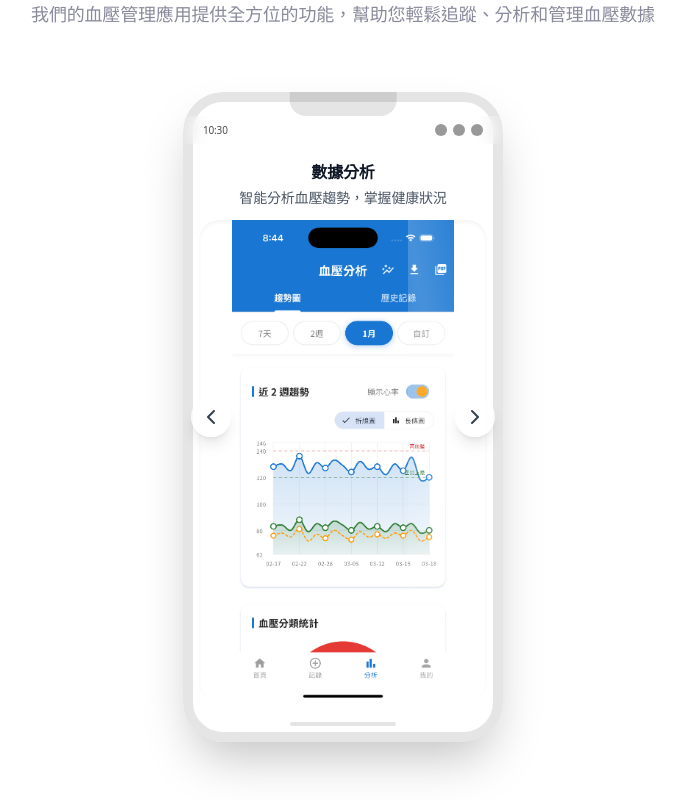
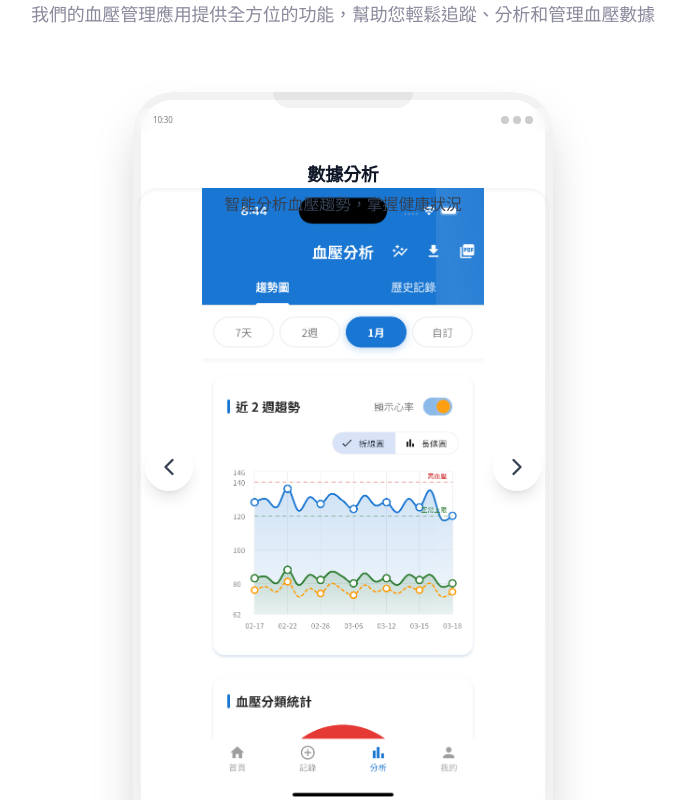
Before and after one commit to firstfu/blood-pressure-web, a Next.js app: page / in a window 1280 px wide. Shown: the part 3140-3940 px from the top of the page, without its empty margins (297-983 px from the left). Built offline with nearby package versions, Linux system fonts and the light colour scheme; a web font is replaced by a local one.

Commit message:
修正：更新 package.json 和 package-lock.json，新增 @vercel/analytics 套件
- 在 package.json 和 package-lock.json 中新增 @vercel/analytics 版本 1.5.0，以支援分析功能
- 調整 AppScreenshotCarousel 和 FeaturesSection 的樣式，改善視覺效果與使用者體驗

```diff
--- a/app/components/AppScreenshotCarousel.tsx
+++ b/app/components/AppScreenshotCarousel.tsx
@@ -82,26 +82,26 @@ export default function AppScreenshotCarousel() {
   return (
     <div className="relative w-full h-full flex flex-col">
       {/* 模擬手機框架 */}
-      <div className="absolute inset-0 rounded-[2.5rem] border-[10px] border-black/10 dark:border-white/10 shadow-xl z-0"></div>
+      <div className="absolute inset-0 rounded-[2.5rem] border-[8px] border-black/5 dark:border-white/5 shadow-xl z-0"></div>
 
       {/* 上方圓角缺口 */}
-      <div className="absolute top-0 left-1/2 -translate-x-1/2 w-1/3 h-6 bg-black/10 dark:bg-white/10 rounded-b-lg z-20"></div>
+      <div className="absolute top-0 left-1/2 -translate-x-1/2 w-1/3 h-4 bg-black/5 dark:bg-white/5 rounded-b-lg z-20"></div>
 
       {/* 頂部狀態欄 */}
-      <div className="absolute top-6 left-0 right-0 h-7 bg-gradient-to-b from-white/5 to-transparent dark:from-black/10 dark:to-transparent backdrop-blur-sm z-10">
+      <div className="absolute top-4 left-0 right-0 h-6 bg-gradient-to-b from-white/5 to-transparent dark:from-black/5 dark:to-transparent backdrop-blur-sm z-10">
         <div className="flex justify-between items-center px-5 h-full">
-          <div className="text-[10px] font-medium text-black/70 dark:text-white/70">10:30</div>
-          <div className="flex space-x-1.5">
-            <div className="w-3 h-3 rounded-full bg-black/40 dark:bg-white/40"></div>
-            <div className="w-3 h-3 rounded-full bg-black/40 dark:bg-white/40"></div>
-            <div className="w-3 h-3 rounded-full bg-black/40 dark:bg-white/40"></div>
+          <div className="text-[8px] font-medium text-black/50 dark:text-white/50">10:30</div>
+          <div className="flex space-x-1">
+            <div className="w-2 h-2 rounded-full bg-black/20 dark:bg-white/20"></div>
+            <div className="w-2 h-2 rounded-full bg-black/20 dark:bg-white/20"></div>
+            <div className="w-2 h-2 rounded-full bg-black/20 dark:bg-white/20"></div>
           </div>
         </div>
       </div>
 
       {/* 標題和描述 */}
       <motion.div
-        className="absolute top-14 left-0 right-0 z-10 px-6 py-3"
+        className="absolute top-14 left-0 right-0 z-20 px-6 py-3"
         initial={{ opacity: 0, y: -10 }}
         animate={{ opacity: 1, y: 0 }}
         exit={{ opacity: 0, y: -10 }}
@@ -112,7 +112,7 @@ export default function AppScreenshotCarousel() {
           initial={{ opacity: 0 }}
           animate={{ opacity: 1 }}
           exit={{ opacity: 0 }}
-          className="text-base font-semibold text-gray-900 dark:text-gray-100 text-center"
+          className="text-lg font-bold text-gray-900 dark:text-gray-100 text-center"
         >
           {screenshots[currentIndex].title}
         </motion.h3>
@@ -121,14 +121,14 @@ export default function AppScreenshotCarousel() {
           initial={{ opacity: 0 }}
           animate={{ opacity: 1 }}
           exit={{ opacity: 0 }}
-          className="text-sm text-gray-600 dark:text-gray-300 text-center mt-1"
+          className="text-base text-gray-700 dark:text-gray-300 text-center mt-1"
         >
           {screenshots[currentIndex].description}
         </motion.p>
       </motion.div>
 
       {/* 截圖展示區 */}
-      <div className="relative w-full h-full overflow-hidden pt-32 pb-10 px-4">
+      <div className="relative w-full h-full overflow-hidden pt-24 pb-10 px-1">
         <AnimatePresence mode="wait">
           <motion.div
             key={currentIndex}
@@ -142,11 +142,19 @@ export default function AppScreenshotCarousel() {
             }}
             className="w-full h-full relative rounded-xl overflow-hidden shadow-inner"
           >
-            <Image src={screenshots[currentIndex].image} alt={screenshots[currentIndex].title} fill className="object-contain" priority />
+            <Image
+              src={screenshots[currentIndex].image}
+              alt={screenshots[currentIndex].title}
+              fill
+              className="object-contain"
+              sizes="(max-width: 768px) 100vw, 50vw"
+              quality={100}
+              priority
+            />
 
             {/* 螢幕反光效果 */}
             <motion.div
-              className="absolute inset-0 bg-gradient-to-tr from-transparent via-white/20 to-transparent"
+              className="absolute inset-0 bg-gradient-to-tr from-transparent via-white/10 to-transparent"
               initial={{ left: "-100%" }}
               animate={{
                 left: ["100%", "-100%"],
@@ -165,33 +173,35 @@ export default function AppScreenshotCarousel() {
       {/* 左右箭頭 - 更大更明顯 */}
       <button
         onClick={goToPrev}
-        className="absolute left-2 top-1/2 -translate-y-1/2 w-10 h-10 rounded-full bg-white/80 dark:bg-gray-800/90 flex items-center justify-center shadow-lg z-10 hover:bg-white dark:hover:bg-gray-800 transition-all duration-300 hover:scale-110"
+        className="absolute left-3 top-1/2 -translate-y-1/2 w-12 h-12 rounded-full bg-white/80 dark:bg-gray-800/60 flex items-center justify-center shadow-lg z-30 hover:bg-white hover:scale-110 dark:hover:bg-gray-800 transition-all duration-300"
         aria-label="上一張"
       >
-        <ChevronLeft className="w-6 h-6 text-gray-700 dark:text-gray-200" />
+        <ChevronLeft className="w-7 h-7 text-gray-700 dark:text-gray-200" />
       </button>
       <button
         onClick={goToNext}
-        className="absolute right-2 top-1/2 -translate-y-1/2 w-10 h-10 rounded-full bg-white/80 dark:bg-gray-800/90 flex items-center justify-center shadow-lg z-10 hover:bg-white dark:hover:bg-gray-800 transition-all duration-300 hover:scale-110"
+        className="absolute right-3 top-1/2 -translate-y-1/2 w-12 h-12 rounded-full bg-white/80 dark:bg-gray-800/60 flex items-center justify-center shadow-lg z-30 hover:bg-white hover:scale-110 dark:hover:bg-gray-800 transition-all duration-300"
         aria-label="下一張"
       >
-        <ChevronRight className="w-6 h-6 text-gray-700 dark:text-gray-200" />
+        <ChevronRight className="w-7 h-7 text-gray-700 dark:text-gray-200" />
       </button>
 
       {/* 底部導航條 */}
-      <div className="absolute bottom-1 left-0 right-0 flex justify-center z-10 h-4">
-        <div className="w-1/3 h-1 bg-black/10 dark:bg-white/10 rounded-full"></div>
+      <div className="absolute bottom-1 left-0 right-0 flex justify-center z-10 h-3">
+        <div className="w-1/4 h-1 bg-black/5 dark:bg-white/5 rounded-full"></div>
       </div>
 
       {/* 指示器 */}
-      <div className="absolute -bottom-14 left-0 right-0 flex justify-center z-10">
-        <div className="flex space-x-3">
+      <div className="absolute -bottom-16 left-0 right-0 flex justify-center z-10">
+        <div className="flex space-x-4">
           {screenshots.map((_, index) => (
             <motion.button
               key={index}
               onClick={() => goToSlide(index)}
-              className={`w-3 h-3 rounded-full transition-all duration-300 ${index === currentIndex ? "bg-primary-500" : "bg-gray-300/50 dark:bg-gray-600/50"}`}
-              whileHover={{ scale: 1.2 }}
+              className={`w-3.5 h-3.5 rounded-full transition-all duration-300 ${
+                index === currentIndex ? "bg-primary-500 shadow-md shadow-primary-500/30" : "bg-gray-300/40 dark:bg-gray-600/30"
+              }`}
+              whileHover={{ scale: 1.3 }}
               whileTap={{ scale: 0.9 }}
               animate={index === currentIndex ? { scale: [1, 1.2, 1] } : {}}
               transition={
--- a/app/components/FeaturesSection.tsx
+++ b/app/components/FeaturesSection.tsx
@@ -96,12 +96,12 @@ export default function FeaturesSection() {
         <div ref={ref} className="relative">
           {/* 應用截圖 */}
           <motion.div
-            className="mb-24 flex justify-center"
+            className="mb-32 flex justify-center"
             initial={{ opacity: 0, scale: 0.9 }}
             animate={isInView ? { opacity: 1, scale: 1 } : {}}
             transition={{ duration: 0.7 }}
           >
-            <div className="relative w-full max-w-[300px] md:max-w-[320px] h-[600px] md:h-[650px] rounded-[2.5rem] overflow-hidden shadow-2xl dark:shadow-primary-900/20">
+            <div className="relative w-full max-w-[380px] md:max-w-[420px] h-[680px] md:h-[750px] rounded-[2.5rem] overflow-hidden shadow-2xl dark:shadow-primary-900/20">
               <div className="absolute inset-0 bg-gradient-radial from-primary-500/5 to-secondary-500/10 dark:from-primary-900/20 dark:to-secondary-900/20"></div>
 
               {/* 發光效果 */}
--- a/package.json
+++ b/package.json
@@ -17,6 +17,7 @@
     "@radix-ui/react-label": "^2.1.2",
     "@radix-ui/react-slot": "^1.1.2",
     "@radix-ui/react-tabs": "^1.1.3",
+    "@vercel/analytics": "^1.5.0",
     "class-variance-authority": "^0.7.1",
     "clsx": "^2.1.1",
     "framer-motion": "^12.4.10",
```
Also changed, not shown: 1 other file (tests, documents, lock files or other folders).
